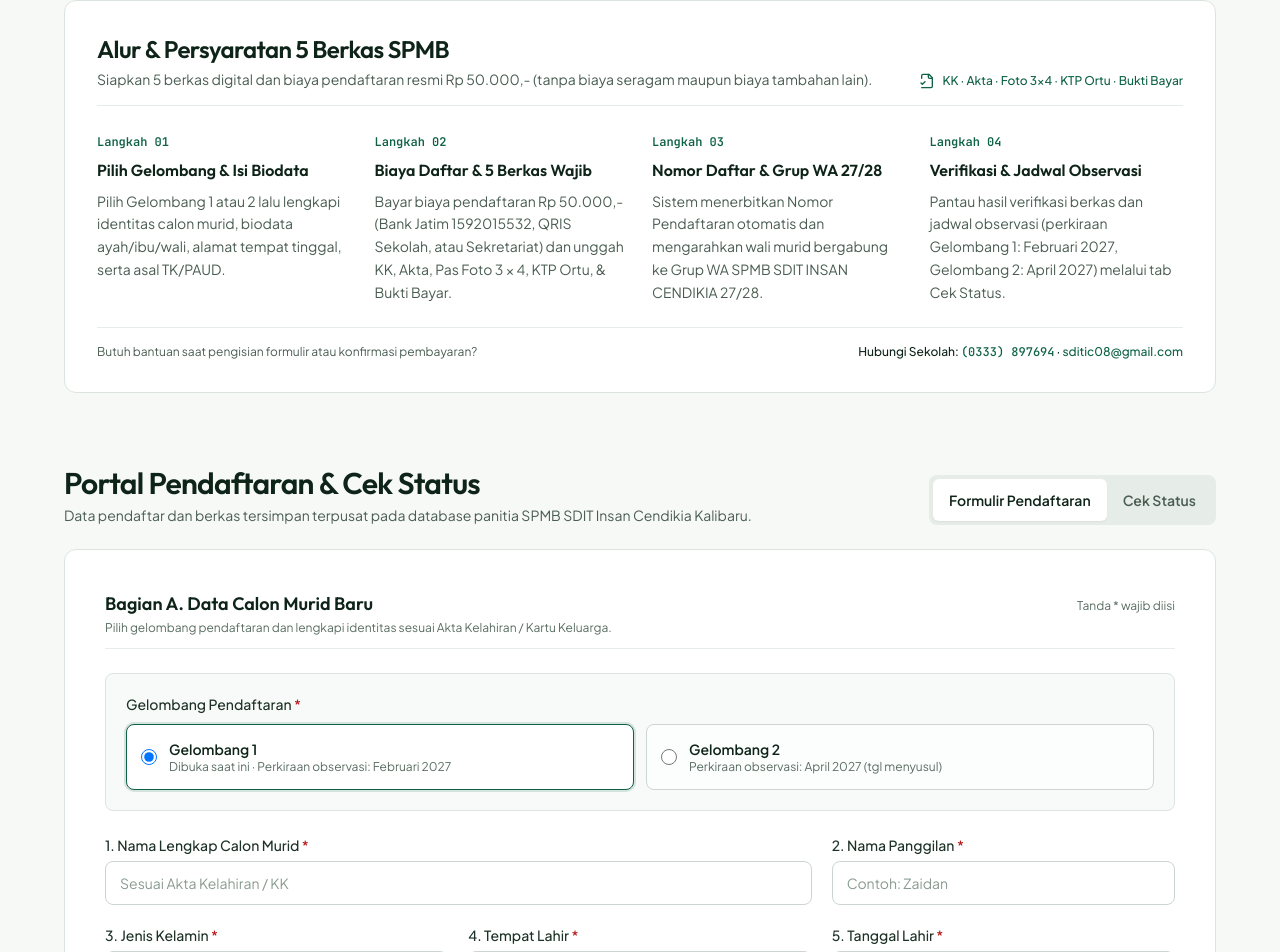
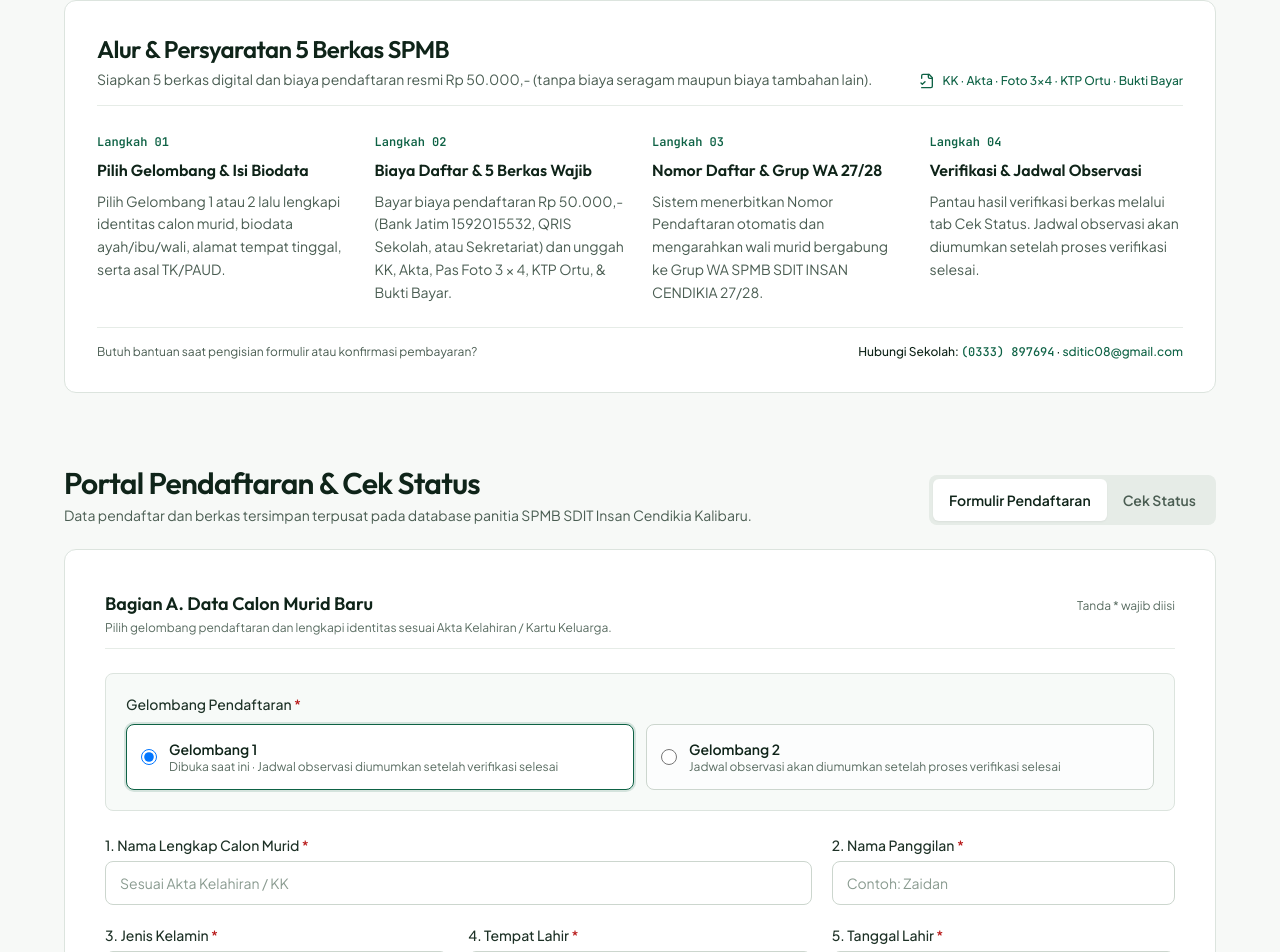
Before and after one commit to tasyantik482-commits/spmbiticKalibaru, a React (Vite) app: page / in a window 1280 px wide. Shown: the part 3448-4400 px from the top of the page. Built offline with nearby package versions, Linux system fonts and the light colour scheme; no server answers.

Commit message:
refactor: standardize observation schedule messaging
Remove estimated months from UI and replace with a uniform message stating that observation schedules will be announced post-verification.

```diff
--- a/src/App.tsx
+++ b/src/App.tsx
@@ -58,7 +58,7 @@ const ADMISSION_STEPS = [
     step: '04',
     title: 'Verifikasi & Jadwal Observasi',
     detail:
-      'Pantau hasil verifikasi berkas dan jadwal observasi (perkiraan Gelombang 1: Februari 2027, Gelombang 2: April 2027) melalui tab Cek Status.',
+      'Pantau hasil verifikasi berkas melalui tab Cek Status. Jadwal observasi akan diumumkan setelah proses verifikasi selesai.',
   },
 ];
 
--- a/src/components/AdminDashboard.tsx
+++ b/src/components/AdminDashboard.tsx
@@ -576,11 +576,8 @@ export default function AdminDashboard({
         } di Kampus SDIT Insan Cendikia Kalibaru.`
       );
     } else {
-      const isWave2 = (item.gelombang || '').toLowerCase().includes('2');
       lines.push(
-        `Perkiraan Jadwal Observasi: *${
-          isWave2 ? 'Bulan April 2027 (Gelombang 2)' : 'Bulan Februari 2027 (Gelombang 1)'
-        }* — tanggal dan sesi pasti akan diumumkan lebih lanjut.`
+        'Jadwal Observasi: *Jadwal observasi akan diumumkan setelah proses verifikasi selesai* (melalui menu Cek Status & Grup WA).'
       );
     }
     if (noteText) {
@@ -1004,11 +1001,7 @@ export default function AdminDashboard({
                           </div>
                         ) : (
                           <div className="text-xs text-[#5A6D62]">
-                            Observasi: Perkiraan{' '}
-                            {(item.gelombang || '').toLowerCase().includes('2')
-                              ? 'April 2027'
-                              : 'Februari 2027'}{' '}
-                            (tgl menyusul)
+                            Observasi: Diumumkan setelah proses verifikasi selesai
                           </div>
                         )}
                       </div>
@@ -1158,11 +1151,7 @@ export default function AdminDashboard({
                               </div>
                             ) : (
                               <div className="text-[#5A6D62] mt-0.5">
-                                Obs: Perkiraan{' '}
-                                {(item.gelombang || '').toLowerCase().includes('2')
-                                  ? 'Apr 2027'
-                                  : 'Feb 2027'}{' '}
-                                (tgl menyusul)
+                                Obs: Diumumkan setelah verifikasi selesai
                               </div>
                             )}
                           </td>
@@ -1581,8 +1570,8 @@ export default function AdminDashboard({
                 </div>
 
                 <p className="text-xs text-[#5A6D62]">
-                  Perkiraan observasi saat ini: <strong>Gelombang 1 = Februari 2027</strong> ·{' '}
-                  <strong>Gelombang 2 = April 2027</strong> (kosongkan kolom di atas jika tanggal resmi belum ditentukan).
+                  Jika kolom di atas dikosongkan, halaman Cek Status &amp; kartu cetak akan menampilkan:{' '}
+                  <strong>“Jadwal observasi akan diumumkan setelah proses verifikasi selesai”</strong>.
                 </p>
 
                 <div>
--- a/src/components/PrintableRegistrationCard.tsx
+++ b/src/components/PrintableRegistrationCard.tsx
@@ -69,7 +69,6 @@ export default function PrintableRegistrationCard({
     .filter((v) => v && v !== '-')
     .join(', ');
 
-  const isWave2 = (applicant.gelombang || '').toLowerCase().includes('2');
   const observasiText =
     applicant.tanggalObservasi || applicant.waktuObservasi
       ? [
@@ -78,9 +77,7 @@ export default function PrintableRegistrationCard({
         ]
           .filter(Boolean)
           .join(' · ')
-      : isWave2
-        ? 'Perkiraan April 2027 (tanggal resmi menyusul)'
-        : 'Perkiraan Februari 2027 (tanggal resmi menyusul)';
+      : 'Jadwal observasi akan diumumkan setelah proses verifikasi selesai';
 
   const modalContent = (
     <div
--- a/src/components/RegistrationForm.tsx
+++ b/src/components/RegistrationForm.tsx
@@ -999,7 +999,6 @@ export default function RegistrationForm({
             <div className="grid grid-cols-1 sm:grid-cols-2 gap-3">
               {GELOMBANG_OPTIONS.map((opt) => {
                 const selected = gelombang === opt;
-                const estMonth = opt === 'Gelombang 1' ? 'Februari 2027' : 'April 2027';
                 return (
                   <label
                     key={opt}
@@ -1022,8 +1021,8 @@ export default function RegistrationForm({
                         <div className="text-sm font-semibold text-[#0F2419]">{opt}</div>
                         <div className="text-xs text-[#5A6D62]">
                           {opt === activeWave
-                            ? `Dibuka saat ini · Perkiraan observasi: ${estMonth}`
-                            : `Perkiraan observasi: ${estMonth} (tgl menyusul)`}
+                            ? 'Dibuka saat ini · Jadwal observasi diumumkan setelah verifikasi selesai'
+                            : 'Jadwal observasi akan diumumkan setelah proses verifikasi selesai'}
                         </div>
                       </div>
                     </div>
--- a/src/components/StatusCheckPanel.tsx
+++ b/src/components/StatusCheckPanel.tsx
@@ -210,8 +210,6 @@ export default function StatusCheckPanel({
             const hasExactSchedule = Boolean(
               result.tanggalObservasi || result.waktuObservasi
             );
-            const isWave2 = (result.gelombang || '').toLowerCase().includes('2');
-            const estimatedMonth = isWave2 ? 'Bulan April 2027' : 'Bulan Februari 2027';
 
             return (
               <div className="rounded-xl border border-[#B9DEC7] bg-[#F2F9F4] p-4 sm:p-5 flex items-start gap-3.5">
@@ -229,13 +227,13 @@ export default function StatusCheckPanel({
                         {result.waktuObservasi ? ` · Pukul ${result.waktuObservasi}` : ''}
                       </>
                     ) : (
-                      <>Perkiraan: {estimatedMonth} (Tanggal Resmi Menyusul)</>
+                      <>Jadwal observasi akan diumumkan setelah proses verifikasi selesai</>
                     )}
                   </div>
                   <p className="text-xs text-[#355242]">
                     {hasExactSchedule
                       ? 'Lokasi: Kampus SDIT Insan Cendikia Kalibaru (Jl. Pahlawan RT 001 / RW 006, Kalibaru Kulon).'
-                      : 'Tanggal dan sesi pasti belum ditentukan panitia dan akan diinformasikan melalui halaman ini serta Grup WA wali murid. Lokasi: Kampus SDIT Insan Cendikia Kalibaru.'}
+                      : 'Informasi tanggal dan sesi resmi akan diperbarui di halaman Cek Status ini serta dibagikan melalui Grup WA wali murid. Lokasi: Kampus SDIT Insan Cendikia Kalibaru.'}
                   </p>
                 </div>
               </div>
```
